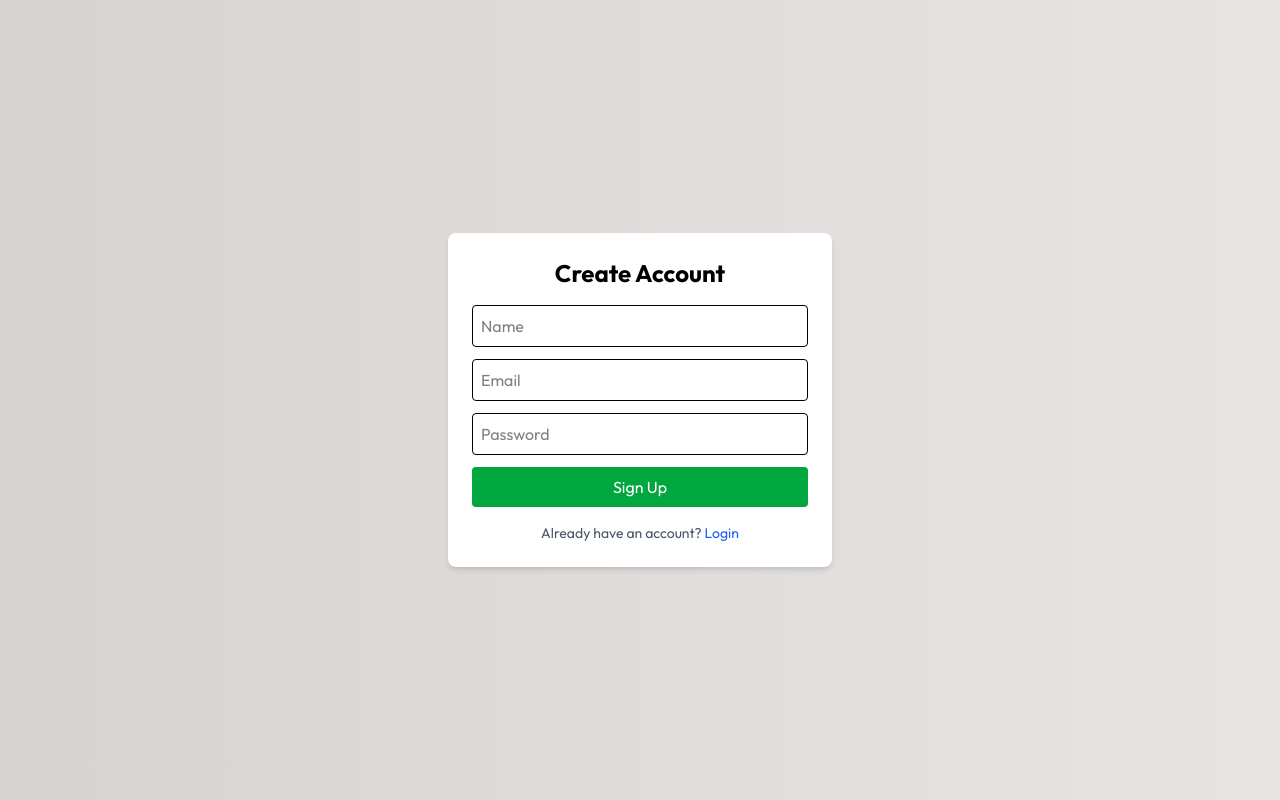
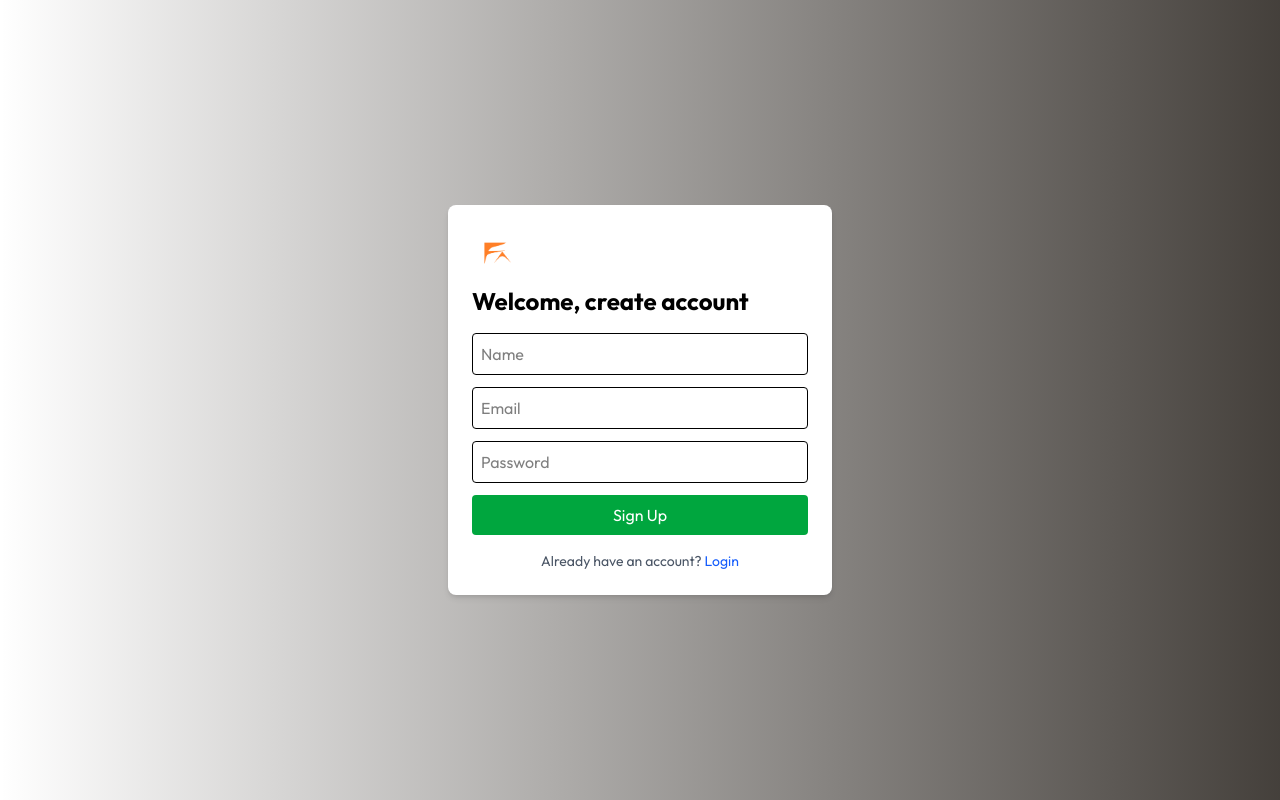
Before and after one commit to ABEL-1010/coupon-app, a React (Vite) app in the folder front/: page /register in a window 1280 px wide. Built offline with nearby package versions, Linux system fonts and the light colour scheme.

Commit message:
UI commit

```diff
--- a/front/src/pages/Dashboard.jsx
+++ b/front/src/pages/Dashboard.jsx
@@ -143,7 +143,9 @@ export default function Dashboard() {
       {/* Main Content */}
       <main className="flex-1 p-8 ml-64 pb-16 ">
       <div className="flex items-center justify-between mb-6">
-     <h1 className="text-3xl ">My Coupons</h1>
+      <h1 className="text-4xl ">
+          My <span className="text-2xl underline decoration-green-500 decoration-4 underline-offset-6">Coupons</span>
+        </h1>
      <input
       type="text"
       placeholder="Search coupons..."
--- a/front/src/pages/Login.jsx
+++ b/front/src/pages/Login.jsx
@@ -30,11 +30,16 @@ export default function Login() {
   };
 
   return (
-    <div className="flex items-center justify-center min-h-screen bg-gradient-to-r from-stone-600 to-stone-400 relative overflow-hidden">
-  {/* Abstract Blobs */}
-  <div className="absolute top-10 left-10 w-72 h-72 bg-stone-500/20 rounded-full blur-xl"></div>
-  <div className="absolute bottom-20 right-20 w-96 h-96 bg-stone-300/10 rounded-full blur-xl"></div>
-  <div className="absolute top-1/2 left-1/3 w-64 h-64 bg-stone-700/15 rounded-full blur-xl"></div>
+    <div className="flex items-center justify-center min-h-screen bg-gradient-to-r from-black-700 to-stone-700 relative overflow-hidden">
+  {/* Diagonal Lines */}
+  <div className="absolute top-0 left-0 w-full h-1 bg-stone-300/20 transform -rotate-45 origin-left"></div>
+  <div className="absolute top-20 left-0 w-full h-0.5 bg-stone-400/15 transform -rotate-30 origin-left"></div>
+  <div className="absolute bottom-10 right-0 w-full h-1 bg-stone-500/25 transform rotate-60 origin-right"></div>
+
+  {/* Rectangles */}
+  <div className="absolute top-1/4 right-16 w-32 h-32 border-2 border-green-500 transform rotate-45"></div>
+  <div className="absolute bottom-1/3 left-20 w-24 h-24 border border-orange-700 transform -rotate-12"></div>
+
   <div className="flex shadow-lg rounded-lg overflow-hidden">
     {/* Left side image */}
     <div
--- a/front/src/pages/Register.jsx
+++ b/front/src/pages/Register.jsx
@@ -1,6 +1,7 @@
 import { useState } from "react";
 import { registerUser } from "../api/authAPI.js"; // adjust import if needed
 import { Link, useNavigate } from "react-router-dom";
+import companyLogo from "../assets/logg.png";
 
 export default function Register() {
   const [form, setForm] = useState({ name: "", email: "", password: "" });
@@ -24,12 +25,19 @@ export default function Register() {
   };
 
   return (
-    <div className="flex items-center justify-center min-h-screen bg-gradient-to-r from-stone-300 to-stone-200">
+    <div className="flex items-center justify-center min-h-screen bg-gradient-to-r from-black-700 to-stone-700">
       <form
         onSubmit={handleSubmit}
         className="bg-white shadow-md rounded-lg p-6 w-96"
       >
-        <h2 className="text-2xl font-bold mb-4 text-center">Create Account</h2>
+        <div className="flex pb-2">
+                <img
+                  src={companyLogo}
+                  alt="Company Logo"
+                  className="h-12 w-12 object-contain"
+                />
+              </div>
+              <h2 className="text-2xl font-bold mb-4 ">Welcome, create account</h2>
 
         <input
           type="text"
```
